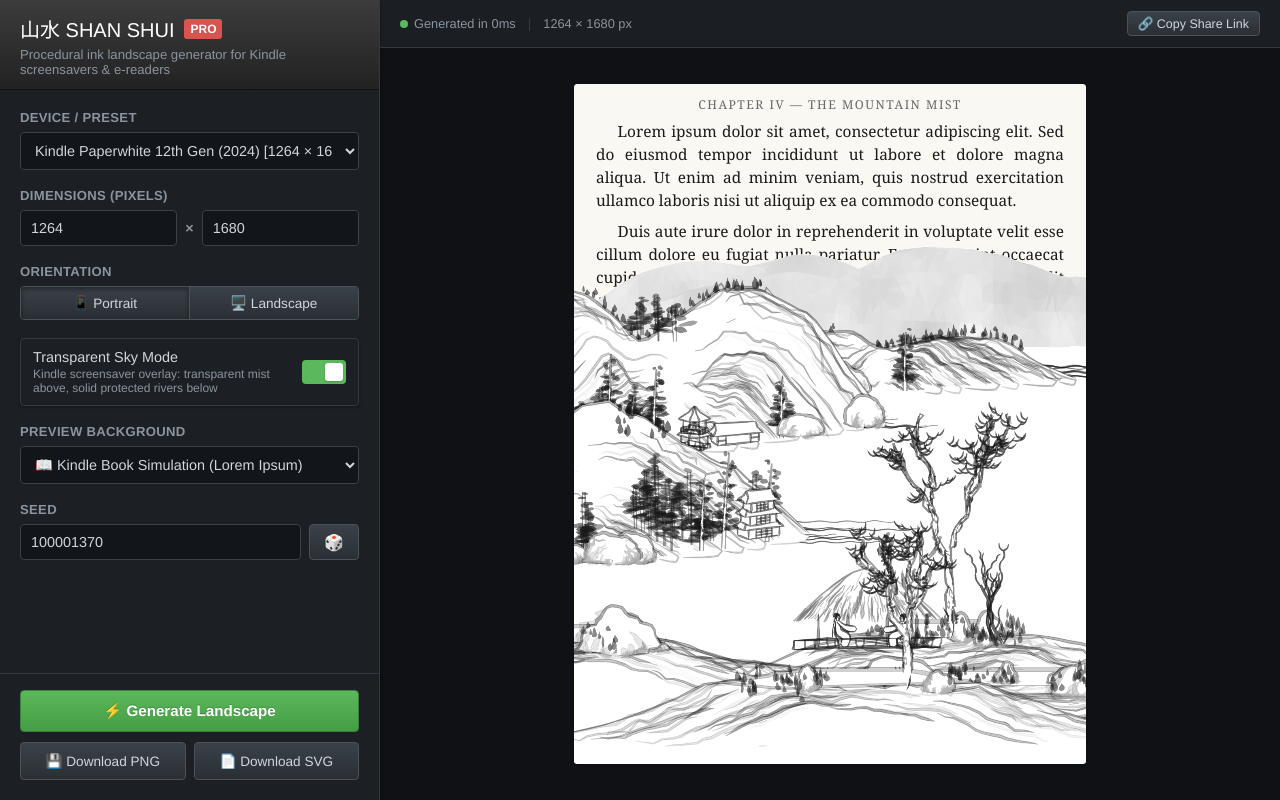
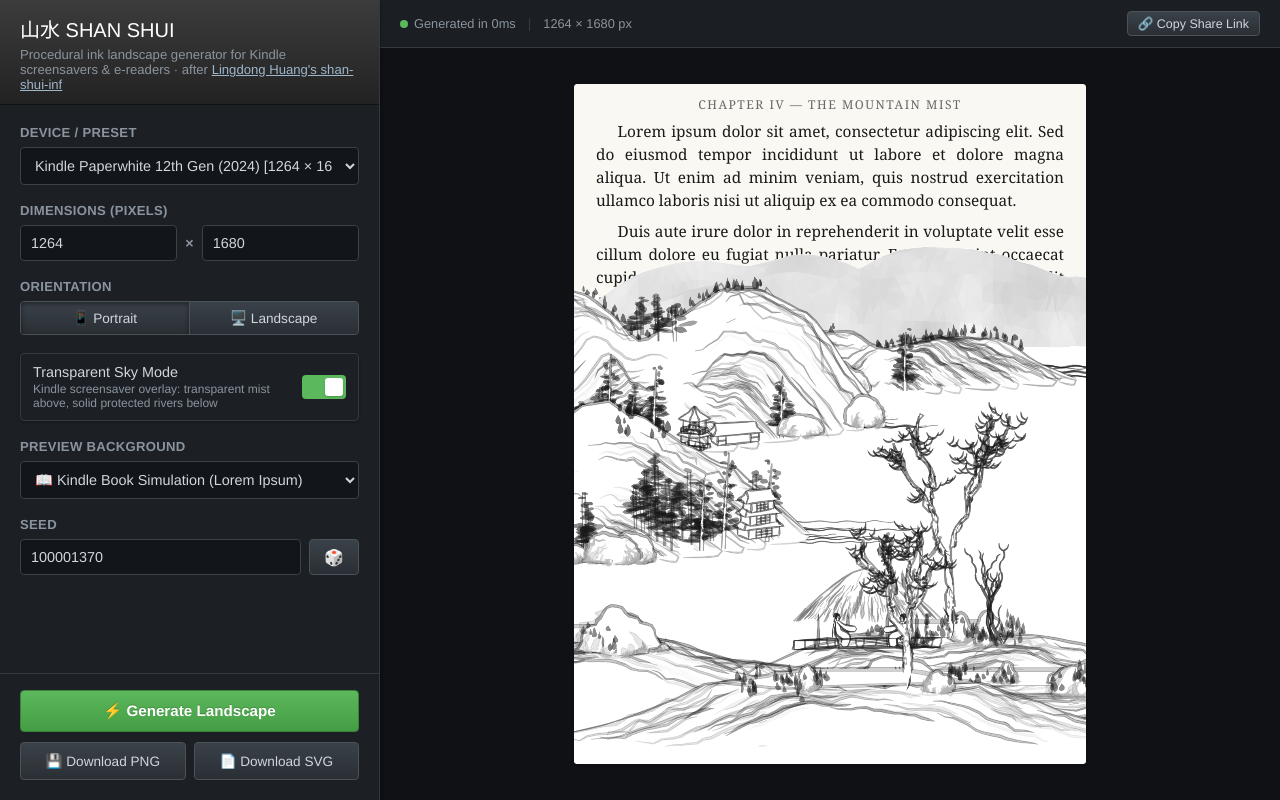
Before and after one commit to nar-io/shan-shui-generator, a plain HTML site: page docs/index.html in a window 1280 px wide. Drawn offline with Linux system fonts and the light colour scheme.

Commit message:
UI: remove PRO badge, credit Lingdong Huang's shan-shui-inf in header

```diff
--- a/docs/index.html
+++ b/docs/index.html
@@ -49,20 +49,10 @@
     .header h1 {
       font-size: 1.25rem;
       font-weight: 500;
-      display: flex;
-      align-items: center;
-      gap: 10px;
     }
 
-    .seal-badge {
-      display: inline-block;
-      background: #d9534f;
-      color: #fff;
-      font-size: 0.75rem;
-      padding: 3px 6px;
-      border-radius: 3px;
-      font-weight: 700;
-    }
+    .header a { color: #9fb6c9; text-decoration: underline; }
+    .header a:hover { color: #c9d9e6; }
 
     .header p { font-size: 0.82rem; color: #8b949e; margin-top: 4px; }
 
@@ -361,11 +351,8 @@
   <!-- Sidebar -->
   <aside class="sidebar">
     <div class="header">
-      <h1>
-        <span>山水 SHAN SHUI</span>
-        <span class="seal-badge">PRO</span>
-      </h1>
-      <p>Procedural ink landscape generator for Kindle screensavers & e-readers</p>
+      <h1>山水 SHAN SHUI</h1>
+      <p>Procedural ink landscape generator for Kindle screensavers &amp; e-readers · after <a href="https://github.com/LingDong-/shan-shui-inf" target="_blank" rel="noopener">Lingdong Huang's shan-shui-inf</a></p>
     </div>
 
     <div class="controls-body">
```
